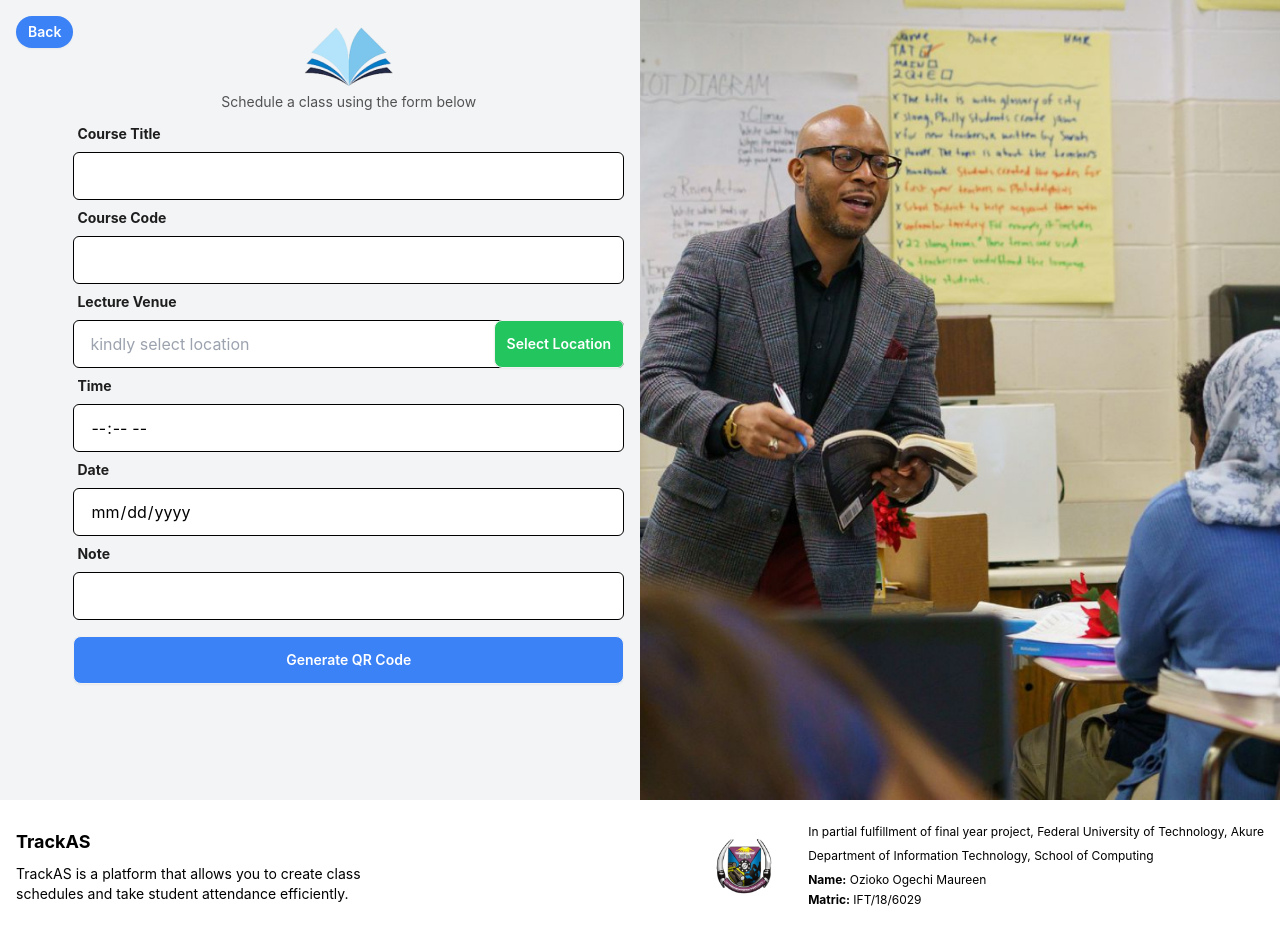
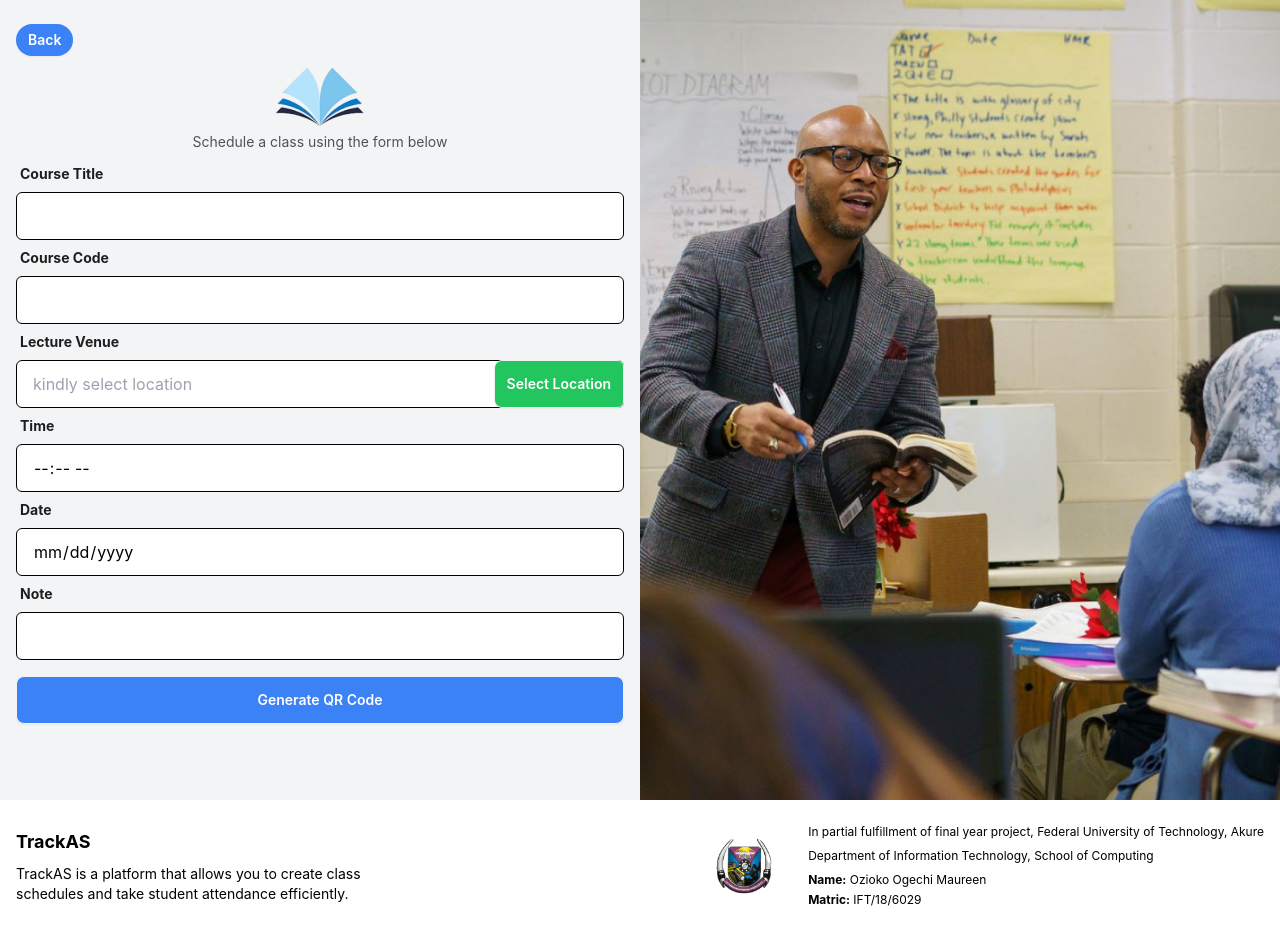
Before and after one commit to paulthadev/QRCode-Smart-Attendance-System, a React (Vite) app: page /classSchedule in a window 1280 px wide. Built offline with nearby package versions, Linux system fonts and the light colour scheme.

Commit message:
Refactor ClassSchedule component layout and fix footer spacing

```diff
--- a/src/page/ClassSchedule.jsx
+++ b/src/page/ClassSchedule.jsx
@@ -119,13 +119,15 @@ const ClassSchedule = () => {
 
   return (
     <>
-      <div className="flex flex-col md:flex-row max-h-[100vh]  bg-gray-100 ">
-        <div className="w-full md:w-1/2 p-4 md:p-4 flex items-start justify-center relative">
-          <Link to="/classDetails">
-            <button className="btn btn-sm rounded-full bg-blue-500 border-none text-white">
-              Back
-            </button>
-          </Link>
+      <div className="flex flex-col  md:flex-row max-h-[100vh]  bg-gray-100 ">
+        <div className="w-full md:w-1/2 p-4 md:p-4 flex flex-col justify-center relative">
+          <div>
+            <Link to="/classDetails">
+              <button className="btn btn-sm rounded-full bg-blue-500 border-none text-white">
+                Back
+              </button>
+            </Link>
+          </div>
 
           <div className="w-full max-w-2xl h-[90vh] overflow-y-auto">
             <div className="items-center flex self-center justify-center">
@@ -226,7 +228,7 @@ const ClassSchedule = () => {
           />
         )}
       </div>
-      <Footer/>
+      <Footer />
     </>
   );
 };
```
